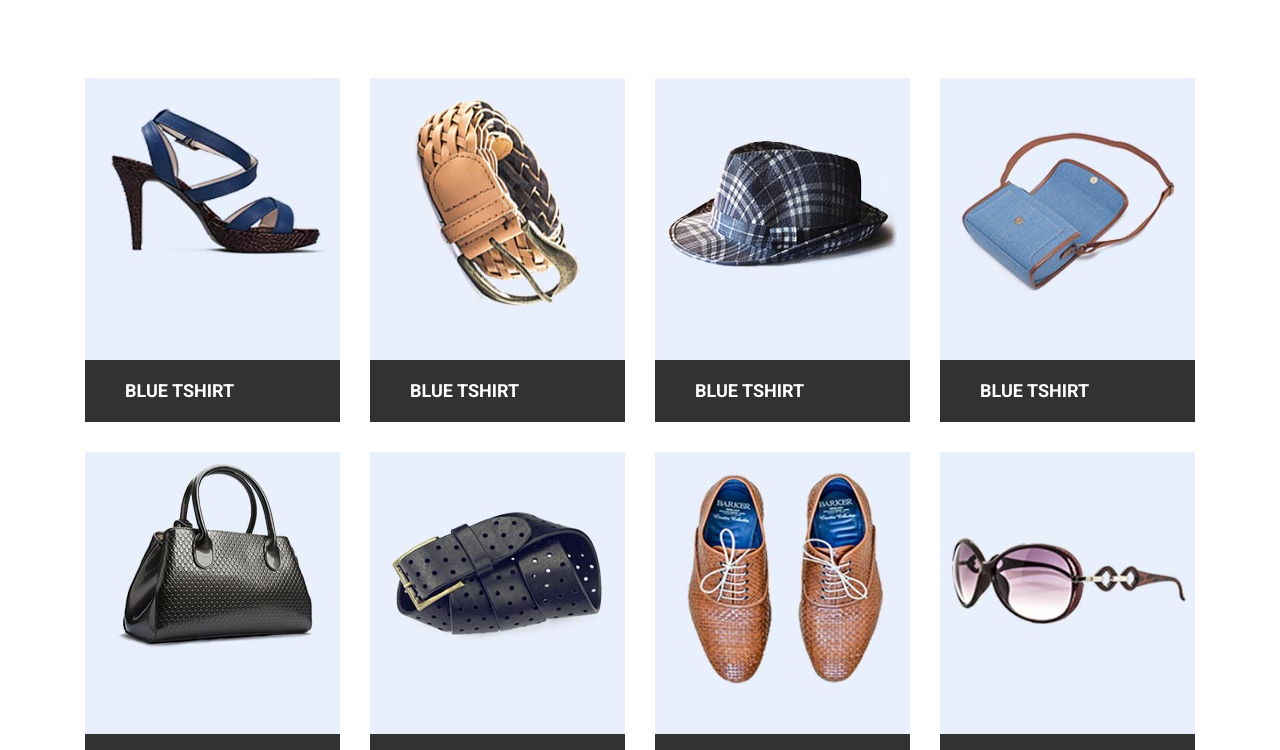
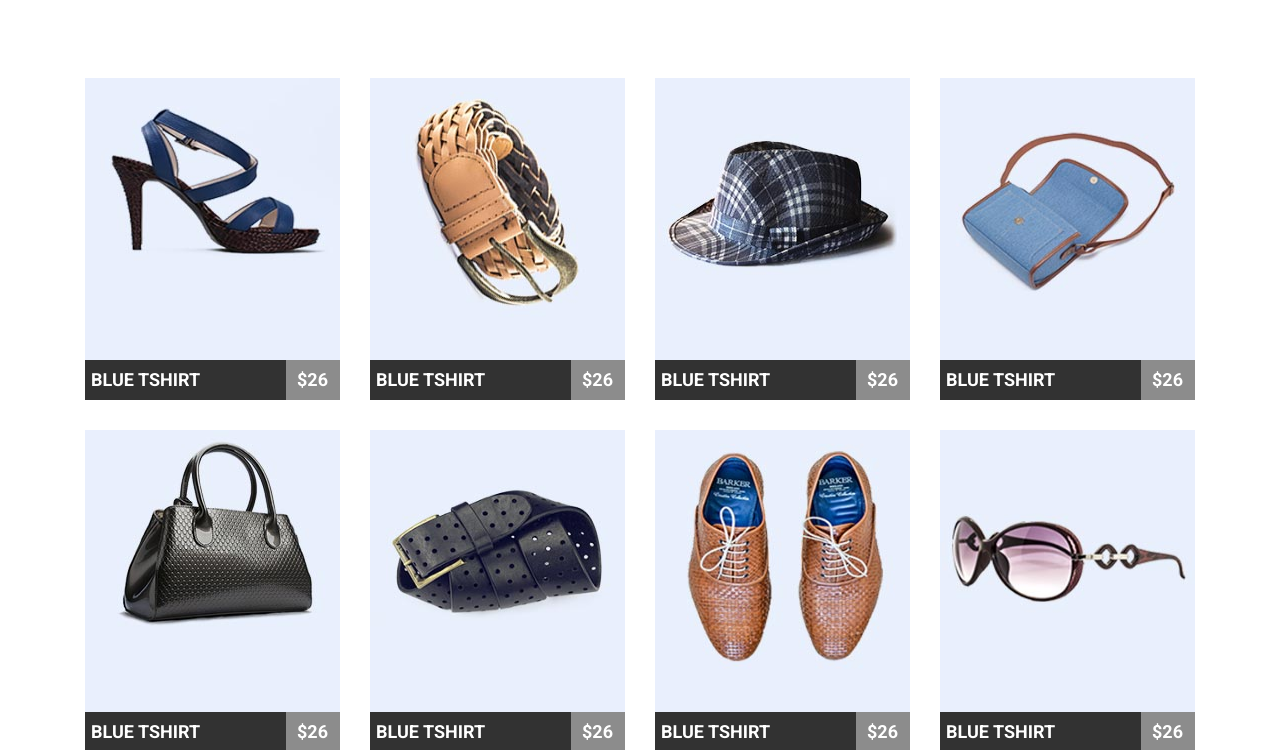
Before and after one commit to LeYuliia/course, a plain HTML site: page html-css/module-4/index.html in a window 1280 px wide. Shown: the part 202-952 px from the top of the page. Drawn offline with nearby package versions, Linux system fonts and the light colour scheme.

Commit message:
img name

```diff
--- a/html-css/module-4/index.html
+++ b/html-css/module-4/index.html
@@ -36,35 +36,70 @@
                 <ul class="featured-list">
                     <li class="featured-list-item">
                         <img src="./img/product1.jpg" alt="product1" width="255px" height="282px">
+                        <div class="price">
                             <button>Blue Tshirt</button>
+                            <img class="price" src="./img/price.png" alt="">
+                            <a class="price">$26</a>
+                        </div>
                         </li>
+
                     <li class="featured-list-item">
                         <img src="./img/product2.jpg" alt="product2" width="255px" height="282px">
+                        <div class="price">
                             <button>Blue Tshirt</button>
+                            <img class="price" src="./img/price.png" alt="">
+                            <a class="price">$26</a>
+                        </div>
                          </li>
+
                     <li class="featured-list-item">
                         <img src="./img/product3.jpg" alt="product3" width="255px" height="282px">
+                        <div class="price">
                             <button>Blue Tshirt</button>
+                            <img class="price" src="./img/price.png" alt="">
+                            <a class="price">$26</a>
+                        </div>
                          </li>
+
                     <li class="featured-list-item">
                         <img src="./img/product4.jpg" alt="product4" width="255px" height="282px">
+                        <div class="price">
                             <button>Blue Tshirt</button>
+                            <img class="price" src="./img/price.png" alt="">
+                            <a class="price">$26</a>
+                        </div>
                         </li>
                     <li class="featured-list-item">
                         <img src="./img/product5.jpg" alt="product1-5" width="255px" height="282px">
+                        <div class="price">
                             <button>Blue Tshirt</button>
+                            <img class="price" src="./img/price.png" alt="">
+                            <a class="price">$26</a>
+                        </div>
                          </li>
                     <li class="featured-list-item">
                         <img src="./img/product6.jpg" alt="product6" width="255px" height="282px">
+                        <div class="price">
                             <button>Blue Tshirt</button>
+                            <img class="price" src="./img/price.png" alt="">
+                            <a class="price">$26</a>
+                        </div>
                           </li>
                     <li class="featured-list-item">
                         <img src="./img/product7.jpg" alt="product7" width="255px" height="282px">
+                        <div class="price">
                             <button>Blue Tshirt</button>
+                            <img class="price" src="./img/price.png" alt="">
+                            <a class="price">$26</a>
+                        </div>
                          </li>
                     <li class="featured-list-item">
                         <img src="./img/product8.jpg" alt="product8" width="255px" height="282px">
+                        <div class="price">
                             <button>Blue Tshirt</button>
+                            <img class="price" src="./img/price.png" alt="">
+                            <a class="price">$26</a>
+                        </div>
                          </li>
                 </ul>
         </article>
--- a/html-css/module-4/style.css
+++ b/html-css/module-4/style.css
@@ -60,17 +60,18 @@ body{
         text-transform: uppercase;
         text-decoration: none;
         display:block;}
-    .navigation a:hover{
-            color: #1abc9c;}
     .navigation a:focus{
             color: #1abc9c;}
+    .navigation a:hover{
+         color: #1abc9c;}
+
 
 
 .container{
         width: 1170px;
         padding: 0;
         font-size: 0px;
-    margin: 0 auto;}
+        margin: 0 auto;}
 
     h2{
         display: block;
@@ -102,10 +103,10 @@ body{
     .featured li{
         float: left;
         margin-right: 30px;}
-    .featured button{
+
+    .price button{
     float: left;
     border: none;
-    padding: 15px 40px;
     margin-bottom: 30px;
     min-height: 40px;
     min-width: 255px;
@@ -113,16 +114,31 @@ body{
     background: #323232;
     font-family: "Roboto";
     font-size: 18px;
-    line-height: 32px;
     font-weight: 900;
     color: white;
     text-align: left;
-    text-transform: uppercase}
+    text-transform: uppercase;}
 
+    .featured-list-item div{
+        position: relative;}
 
     .price{
-        background: #8c8c8c;
+       font-size: 18px;
+       font-family: "Roboto";
+       font-weight: 900;
+       color:white;
+       position: absolute;
+       right: 0; }
 
+    .price a{
+    position: absolute;
+    padding: 7px 12px ;}
+
+    .featured-list-item:hover .price button{
+        background: #1abc9c;
+    }
+    .featured-list-item:hover .price a{
+        background: #7fd9c7;
     }
 
 
```
Also changed, not shown: html-css/module-4/img/price.png (added). Lines whose indentation alone changed are shown as unchanged.
